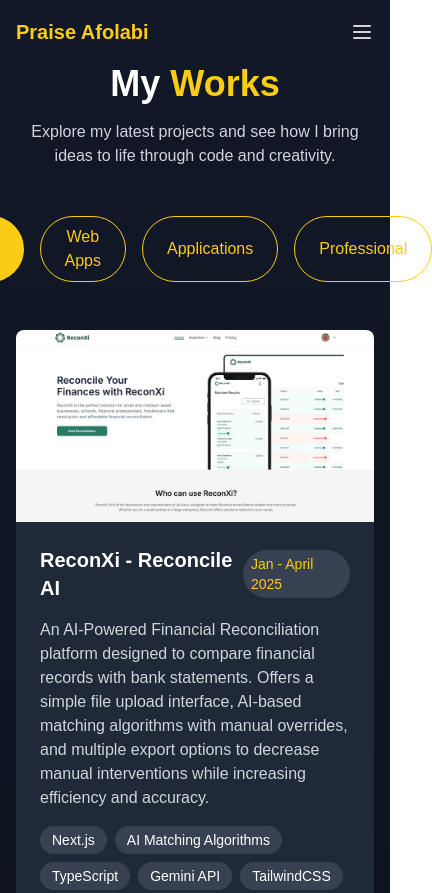
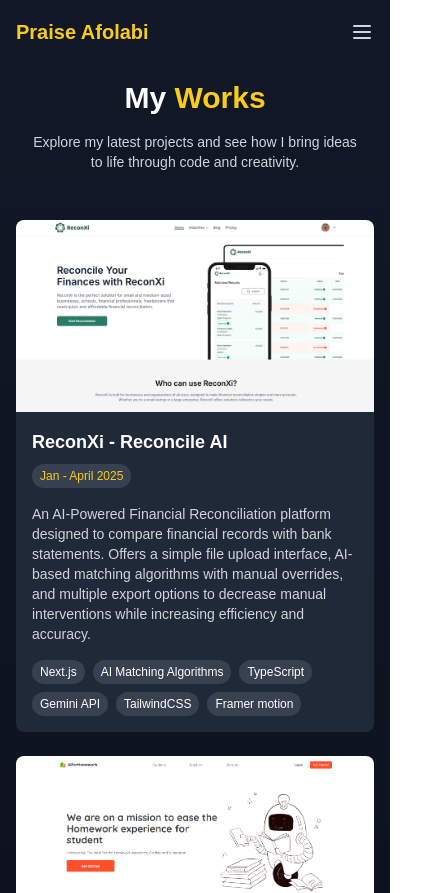
Before and after one commit to Apex10A/apex-portfolio, a Next.js app: page /project in a window 390 px wide. Shown: the top 893 px of the page, 432 px wide, since content can reach past the window. Built offline with nearby package versions, Linux system fonts and the light colour scheme; a web font is replaced by a local one.

Commit message:
fix: responsivenss on works page

```diff
--- a/src/app/(landing-page)/project/page.tsx
+++ b/src/app/(landing-page)/project/page.tsx
@@ -5,6 +5,7 @@
 
 const Works = () => {
   const [filter, setFilter] = useState('all');
+  const [mobileMenuOpen, setMobileMenuOpen] = useState(false);
 
   const projects = [
     {
@@ -109,52 +110,93 @@
     <Suspense fallback={<div>Loading...</div>}>
     <div className="bg-gradient-to-b from-gray-900 to-black min-h-screen text-white">
       {/* Header */}
-      <div className="container mx-auto px-4 lg:px-8 pt-16 lg:pt-24">
-        <h1 className="text-4xl lg:text-6xl font-bold text-center mb-4">
+      <div className="container mx-auto px-4 lg:px-8 pt-20 lg:pt-24">
+        <h1 className="text-3xl sm:text-4xl lg:text-6xl font-bold text-center mb-4">
           My <span className="text-yellow-400">Works</span>
         </h1>
-        <p className="text-gray-300 text-center max-w-2xl mx-auto mb-12">
+        <p className="text-sm sm:text-base text-gray-300 text-center max-w-2xl mx-auto mb-12 px-4">
           Explore my latest projects and see how I bring ideas to life through code and creativity.
         </p>
       </div>
 
+      {/* Mobile Filter Toggle */}
+      {/* <div className="md:hidden flex justify-center mb-6">
+        <button
+          onClick={() => setMobileMenuOpen(!mobileMenuOpen)}
+          className="px-6 py-2 bg-yellow-400 text-black rounded-full flex items-center"
+        >
+          {mobileMenuOpen ? 'Close Filters' : 'Open Filters'}
+        </button>
+      </div> */}
+
       {/* Filter Buttons */}
-      <div className="flex justify-center gap-4 mb-12">
+      {/* <div className={`
+        ${mobileMenuOpen ? 'block' : 'hidden'} md:block
+        flex flex-col mx-auto md:flex-row justify-center gap-2 md:gap-4 mb-12 px-4
+      `}>
         <button
-          onClick={() => setFilter('all')}
-          className={`px-6 py-2 rounded-full ${filter === 'all' ? 'bg-yellow-400 text-black' : 'border border-yellow-400 text-yellow-400'}`}
+          onClick={() => {
+            setFilter('all');
+            setMobileMenuOpen(false);
+          }}
+          className={`
+            w-full md:w-auto px-6 py-2 rounded-full
+            ${filter === 'all' ? 'bg-yellow-400 text-black' : 'border border-yellow-400 text-yellow-400'}
+            hover:bg-yellow-400 hover:text-black transition-colors
+          `}
         >
           All
         </button>
         <button
-          onClick={() => setFilter('web')}
-          className={`px-6 py-2 rounded-full ${filter === 'web' ? 'bg-yellow-400 text-black' : 'border border-yellow-400 text-yellow-400'}`}
+          onClick={() => {
+            setFilter('web');
+            setMobileMenuOpen(false);
+          }}
+          className={`
+            w-full md:w-auto px-6 py-2 rounded-full
+            ${filter === 'web' ? 'bg-yellow-400 text-black' : 'border border-yellow-400 text-yellow-400'}
+            hover:bg-yellow-400 hover:text-black transition-colors
+          `}
         >
           Web Apps
         </button>
         <button
-          onClick={() => setFilter('app')}
-          className={`px-6 py-2 rounded-full ${filter === 'app' ? 'bg-yellow-400 text-black' : 'border border-yellow-400 text-yellow-400'}`}
+          onClick={() => {
+            setFilter('app');
+            setMobileMenuOpen(false);
+          }}
+          className={`
+            w-full md:w-auto px-6 py-2 rounded-full
+            ${filter === 'app' ? 'bg-yellow-400 text-black' : 'border border-yellow-400 text-yellow-400'}
+            hover:bg-yellow-400 hover:text-black transition-colors
+          `}
         >
           Applications
         </button>
         <button
-          onClick={() => setFilter('professional')}
-          className={`px-6 py-2 rounded-full ${filter === 'professional' ? 'bg-yellow-400 text-black' : 'border border-yellow-400 text-yellow-400'}`}
+          onClick={() => {
+            setFilter('professional');
+            setMobileMenuOpen(false);
+          }}
+          className={`
+            w-full md:w-auto px-6 py-2 rounded-full
+            ${filter === 'professional' ? 'bg-yellow-400 text-black' : 'border border-yellow-400 text-yellow-400'}
+            hover:bg-yellow-400 hover:text-black transition-colors
+          `}
         >
           Professional
         </button>
-      </div>
+      </div> */}
 
       {/* Projects Section */}
       <div className="container mx-auto px-4 lg:px-8 pb-20">
-        <div className="grid grid-cols-1 md:grid-cols-2 lg:grid-cols-3 gap-8">
+        <div className="grid grid-cols-1 sm:grid-cols-2 lg:grid-cols-3 gap-6 sm:gap-8">
           {filteredProjects.map((project) => (
             <div
               key={project.id}
-              className={`bg-gray-800 rounded-lg overflow-hidden group hover:transform hover:scale-105 transition-all duration-300 ${project.category === 'professional' ? '' : ''}`}
+              className="bg-gray-800 rounded-lg overflow-hidden group hover:transform hover:scale-105 transition-all duration-300"
             >
-              <div className="relative h-48 overflow-hidden">
+              <div className="relative h-48 sm:h-56 md:h-64 overflow-hidden">
                 <img
                   src={project.image}
                   alt={project.title}
@@ -163,7 +205,7 @@
                 <div className="absolute inset-0 bg-black bg-opacity-50 opacity-0 group-hover:opacity-100 transition-opacity duration-300 flex items-center justify-center space-x-4">
                   <a
                     href={project.liveLink}
-                    className="px-4 py-2 bg-yellow-400 text-black rounded hover:bg-yellow-500 transition-colors duration-300"
+                    className="px-3 py-2 sm:px-4 sm:py-2 bg-yellow-400 text-black rounded text-sm sm:text-base hover:bg-yellow-500 transition-colors duration-300"
                     target="_blank"
                     rel="noopener noreferrer"
                   >
@@ -171,7 +213,7 @@
                   </a>
                   <a
                     href={project.githubLink}
-                    className="px-4 py-2 bg-gray-700 text-white rounded hover:bg-gray-600 transition-colors duration-300"
+                    className="px-3 py-2 sm:px-4 sm:py-2 bg-gray-700 text-white rounded text-sm sm:text-base hover:bg-gray-600 transition-colors duration-300"
                     target="_blank"
                     rel="noopener noreferrer"
                   >
@@ -179,26 +221,21 @@
                   </a>
                 </div>
               </div>
-              <div className="p-6">
-                <div className="flex justify-between items-center mb-4">
-                  <h3 className="text-xl font-bold">{project.title}</h3>
+              <div className="p-4 sm:p-6">
+                <div className="flex flex-col sm:flex-row justify-between items-start sm:items-center mb-4">
+                  <h3 className="text-lg sm:text-xl font-bold mb-2 sm:mb-0">{project.title}</h3>
                   {project.year && (
-                    <span className="text-sm text-yellow-400 bg-gray-700 px-2 py-1 rounded-full">
+                    <span className="text-xs sm:text-sm text-yellow-400 bg-gray-700 px-2 py-1 rounded-full">
                       {project.year}
                     </span>
                   )}
                 </div>
-                <p className="text-gray-300 mb-4">{project.description}</p>
-                {/* {project.role && (
-                  <div className="mb-4">
-                    <span className="text-sm text-gray-400">Role: {project.role}</span>
-                  </div>
-                )} */}
+                <p className="text-sm sm:text-base text-gray-300 mb-4">{project.description}</p>
                 <div className="flex flex-wrap gap-2">
                   {project.tech.map((tech, index) => (
                     <span
                       key={index}
-                      className="px-3 py-1 bg-gray-700 rounded-full text-sm"
+                      className="px-2 py-1 sm:px-3 sm:py-1 bg-gray-700 rounded-full text-xs sm:text-sm"
                     >
                       {tech}
                     </span>
```
